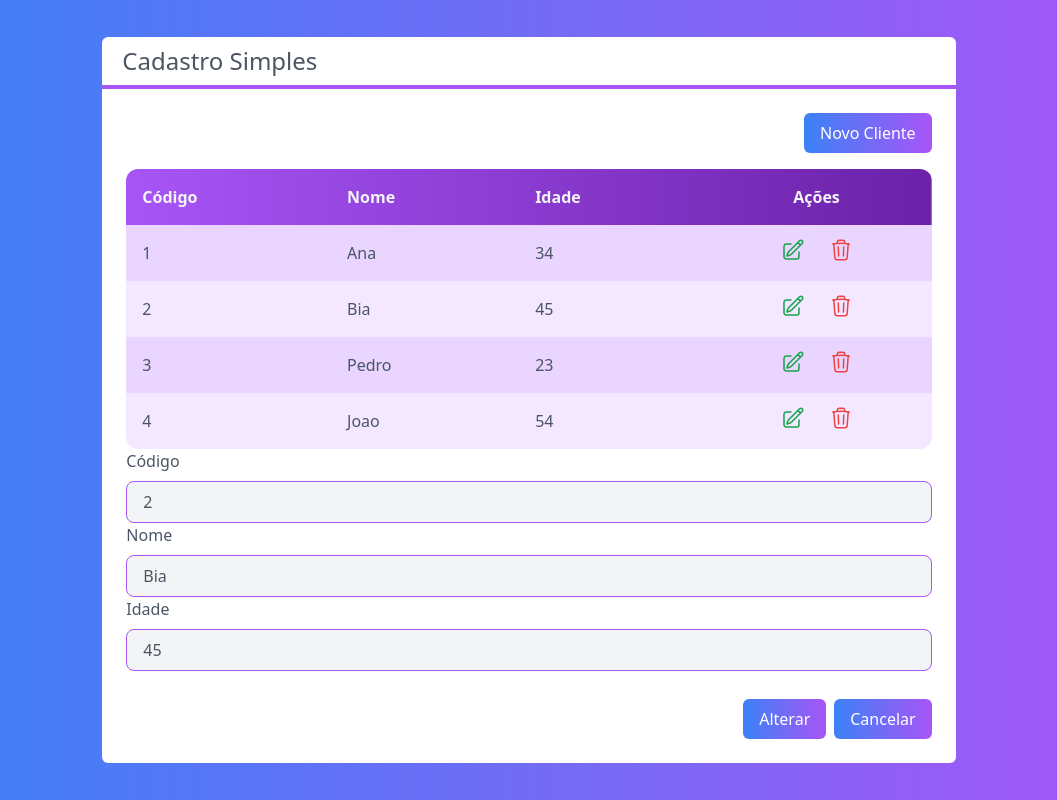
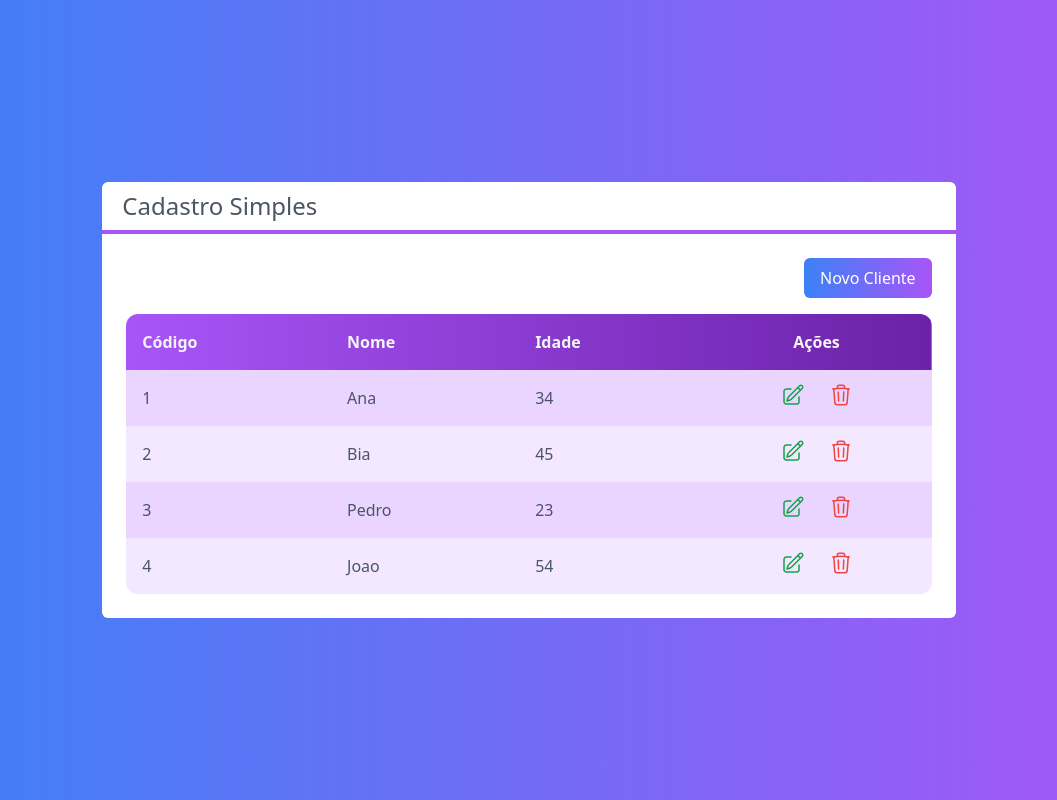
Before and after one commit to Beto1821/next-crud, a Next.js app: page / in a window 1280 px wide. Shown: the whole page, without its empty margins (111-1168 px from the left). Built offline with nearby package versions, Linux system fonts and the light colour scheme.

Commit message:
feat: atl form to tab

```diff
--- a/src/components/Botao.tsx
+++ b/src/components/Botao.tsx
@@ -2,12 +2,15 @@ interface BotaoProps {
     cor?: 'green' | 'blue' | 'gray'
     className?: string
     children: any
+    onClick?: () => void
 }
 
 export default function Botao(props: BotaoProps) {
     const cor = props.cor ?? 'gray'
     return (
-        <button className={`
+        <button
+            onClick={props.onClick}
+            className={`
             bg-gradient-to-r from-${cor}-400 to-${cor}-700
             text-white px-4 py-2 rounded-md
             ${props.className}
--- a/src/components/Formulario.tsx
+++ b/src/components/Formulario.tsx
@@ -5,6 +5,8 @@ import Botao from './Botao'
 
 interface FormularioProps {
     cliente: Cliente
+    clienteMudou?: (cliente: Cliente) => void
+    cancelado?: () => void
 }
 
 export default function Formulario(props: FormularioProps) {
@@ -34,10 +36,16 @@ export default function Formulario(props: FormularioProps) {
                 valorMudou={setNome}
             />
             <div className="flex justify-end mt-7">
-                <Botao cor="blue" className="mr-2">
+                <Botao
+                    cor="blue"
+                    className="mr-2"
+                    onClick={() => props.clienteMudou?.(new Cliente(nome, +idade, id))}
+                >
                     {id ? 'Alterar' : 'Salvar'}
                 </Botao>
-                <Botao >
+                <Botao
+                    onClick={props.cancelado}
+                >
                     Cancelar
                 </Botao>
             </div>
--- a/src/pages/index.tsx
+++ b/src/pages/index.tsx
@@ -1,3 +1,4 @@
+import { useState } from 'react'
 import Botao from "../components/Botao"
 import Layout from "../components/Layout"
 import Tabela from "../components/Tabela"
@@ -21,20 +22,42 @@ export default function Home() {
 
   }
 
+  function salvarCliente(cliente: Cliente) {
+
+  }
+
+  const [visivel, setVisivel] = useState< 'tabela' | 'form'>('tabela')
+
   return (
     <div className={`
       flex h-screen justify-center items-center
       bg-gradient-to-r from-blue-500 to-purple-500 text-white
     `}>
       <Layout titulo="Cadastro Simples">
-        <div className="flex justify-end">
-          <Botao cor="green" className="mb-4">Novo Cliente</Botao>
-        </div>
-          <Tabela clientes={clientes}
-            clienteSelecionado={clienteSelecionado}
-            clienteExcluido={clienteExcluido}
+        {visivel === 'tabela' ? (
+          <>
+            <div className="flex justify-end">
+              <Botao
+                cor="green"
+                className="mb-4"
+                onClick={() => setVisivel('form')}
+                >
+                Novo Cliente
+              </Botao>
+            </div>
+              <Tabela clientes={clientes}
+                clienteSelecionado={clienteSelecionado}
+                clienteExcluido={clienteExcluido}
+              />
+          </>
+        ):
+          <Formulario
+            cliente={clientes[1]}
+            clienteMudou={salvarCliente}
+            cancelado={() => setVisivel('tabela')}
+
           />
-          <Formulario cliente={clientes[1]}></Formulario>
+        }
       </Layout>
     </div>
   )
```
